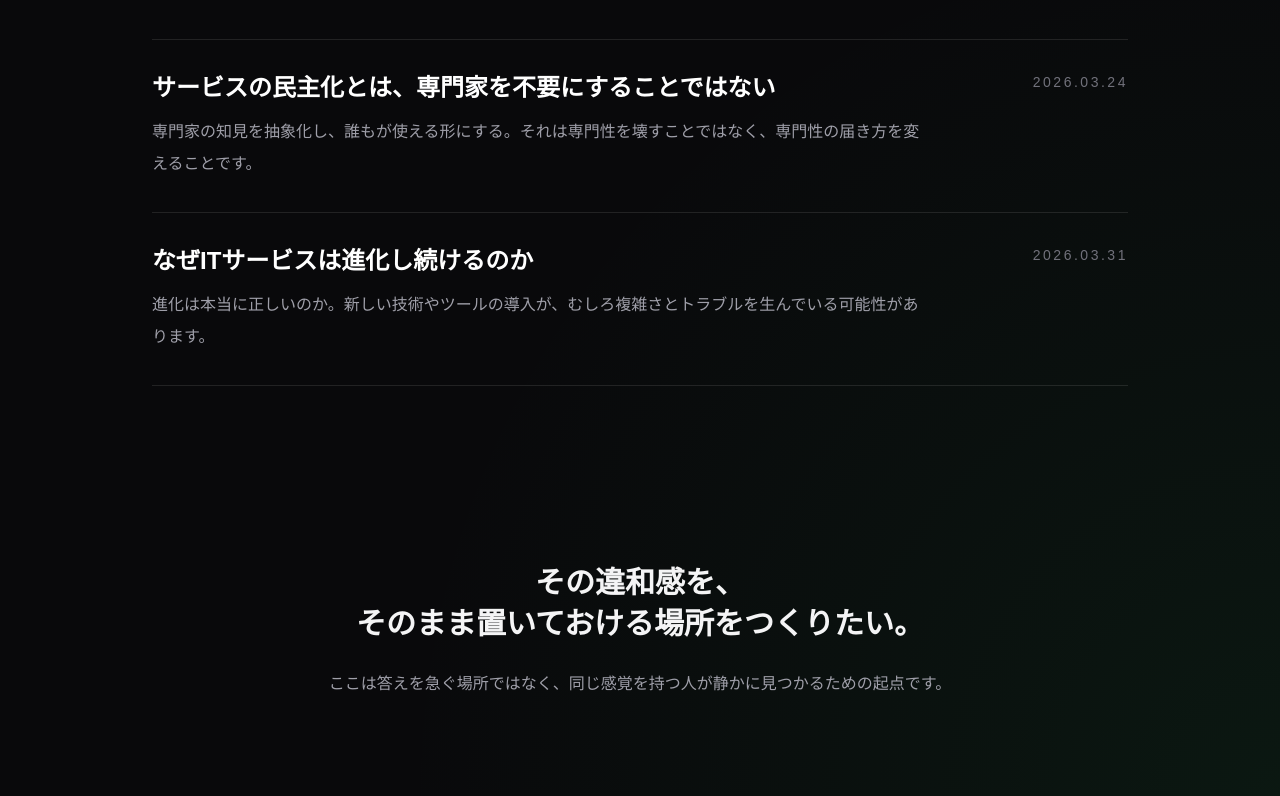
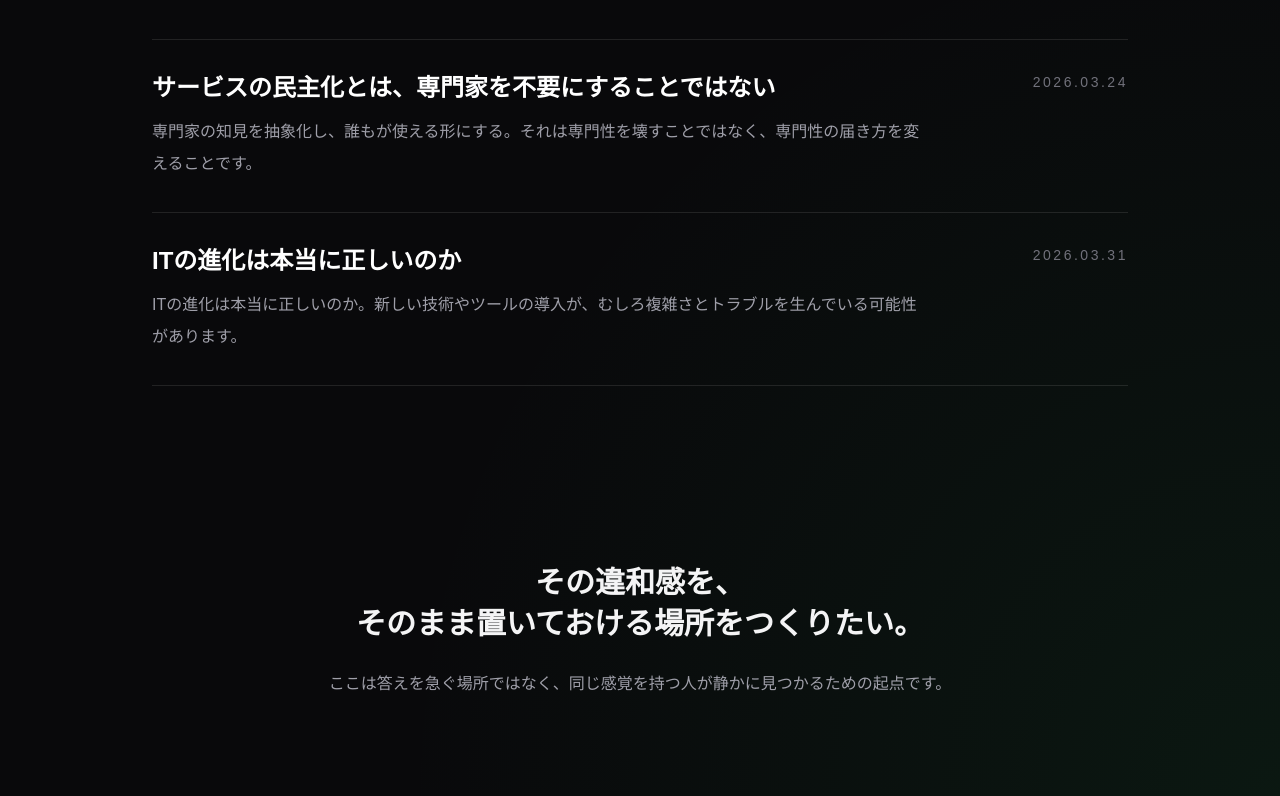
Before and after one commit to OneDog014/spark-site, a Next.js app: page / in a window 1280 px wide. Shown: the part 2083-2879 px from the top of the page. Built offline with nearby package versions, Linux system fonts and the light colour scheme.

Commit message:
refine ending of evolution article

```diff
--- a/app/page.tsx
+++ b/app/page.tsx
@@ -66,10 +66,10 @@ export default function SparkSite() {
     },
     {
       slug: "why-evolution",
-      title: "なぜITサービスは進化し続けるのか",
+      title: "ITの進化は本当に正しいのか",
       date: "2026.03.31",
       excerpt:
-        "進化は本当に正しいのか。新しい技術やツールの導入が、むしろ複雑さとトラブルを生んでいる可能性があります。",
+        "ITの進化は本当に正しいのか。新しい技術やツールの導入が、むしろ複雑さとトラブルを生んでいる可能性があります。",
       content: [
           "ITサービスの現場にいると、ふと疑問に思うことがあります。なぜこの業界は、ここまで進化し続けるのだろうかと。",
           "今の仕組みをそのまま維持していれば、実はトラブルはもっと少ないのではないか。そう感じる瞬間があります。",
```
